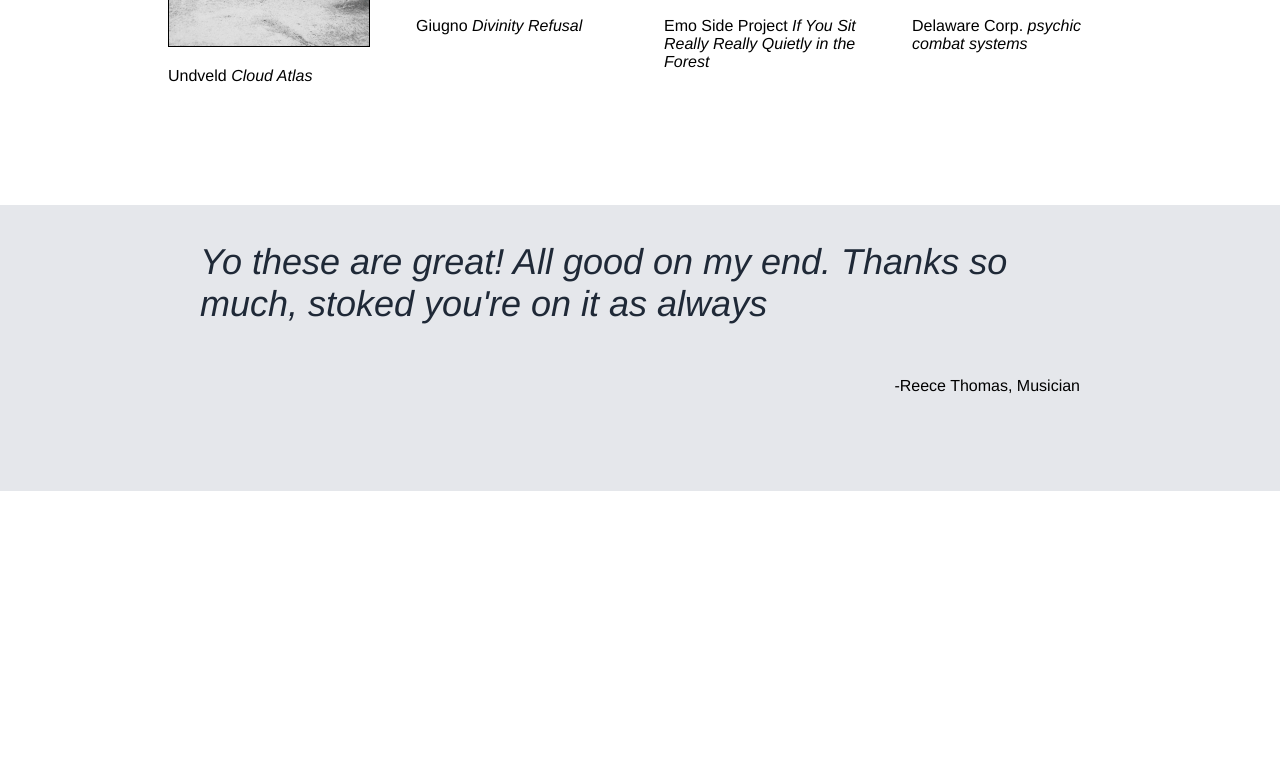
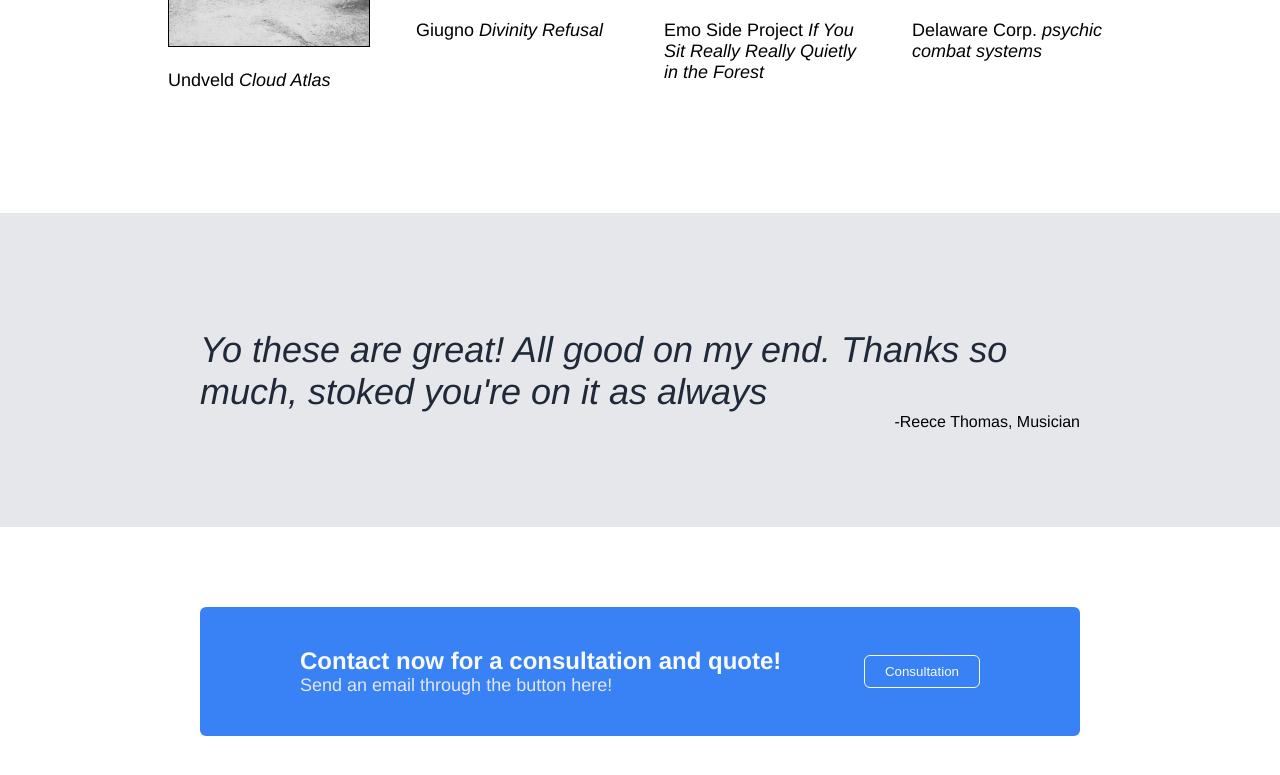
Before and after one commit to thomasxcarney/landing-page, a plain HTML site: page index.html in a window 1280 px wide. Shown: the part 731-1506 px from the top of the page. Before the commit the page ends 1222 px from the top, so only its background shows below. Drawn offline with Linux system fonts and the light colour scheme.

Commit message:
Add call to action section
Filled out call to action section and tweaked spacing between quote and
attribution in quote section.

```diff
--- a/index.html
+++ b/index.html
@@ -39,7 +39,13 @@
             <p class="attribution">-Reece Thomas, Musician</p>
         </div>
         <div class="call-to-action-section">
-
+            <div class="call-to-action">
+                <div class="action-text">
+                    <h4>Contact now for a consultation and quote!</h4>
+                    <p>Send an email through the button here!</p>
+                </div>
+                <button>Consultation</button>
+            </div>
         </div>
         <div class="footer">
 
--- a/styles.css
+++ b/styles.css
@@ -60,7 +60,7 @@ a {
     align-items: flex-start;
 }
 
-button {
+.title-section button {
     background-color: #3882F6;
     color: #F9FAF8;
     border: none;
@@ -89,6 +89,7 @@ h3 {
     justify-content: space-between;
     align-items: flex-start;
     flex-wrap: wrap;
+    font-size: 18px;
 }
 
 .squares {
@@ -107,17 +108,64 @@ h3 {
     flex-direction: column;
     align-items: center;
     justify-content: center;
-    padding: 0 200px;
-    padding-bottom: 80px;
+    padding: 80px 200px;
 }
 
 .quote {
     font-size: 36px;
     font-weight: lighter;
     color:#1F2937;
+    padding-bottom: 0;
+    margin-bottom: 0;
 }
 
 .attribution {
     align-self: flex-end;
     padding-left: 50px;
+    padding-top: 0;
+    margin-top: 0;
 }
+
+.call-to-action-section {
+    display: flex;
+    align-items: center;
+    justify-content: center;
+    padding: 80px 200px;
+}
+
+.call-to-action {
+    background-color: #3882F6;
+    color: #F9FAF8;
+    border: none;
+    text-decoration: none;
+    border-radius: 6px;
+    padding: 40px 100px;
+    display: flex;
+    width: 100%;
+    align-items: center;
+    justify-content: space-between;
+}
+
+.call-to-action button {
+    background-color: #3882F6;
+    color: #F9FAF8;
+    border: 1px solid #F9FAF8;
+    text-decoration: none;
+    border-radius: 6px;
+    padding: 8px 20px;
+}
+
+.action-text p,h4 {
+    margin:0;
+    padding: 0;
+}
+
+.action-text p {
+    font-size: 18px;
+    color: #E5E7EB;
+}
+
+h4 {
+    font-size: 24px;
+    color: #F9FAF8;
+}
```
